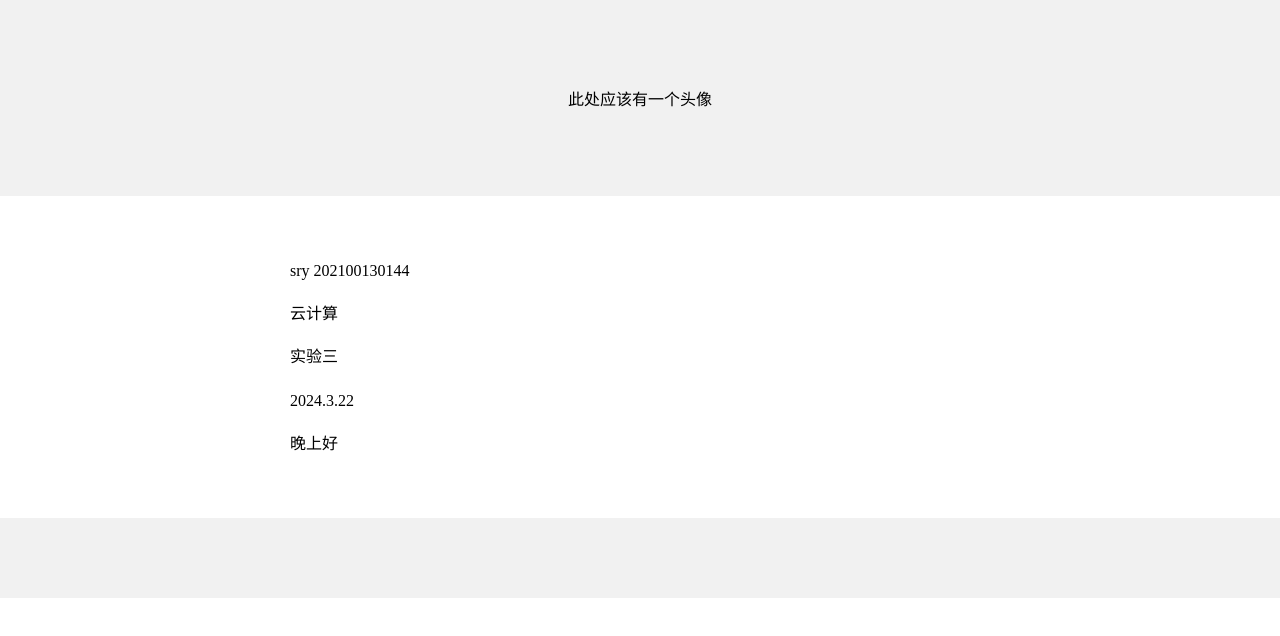
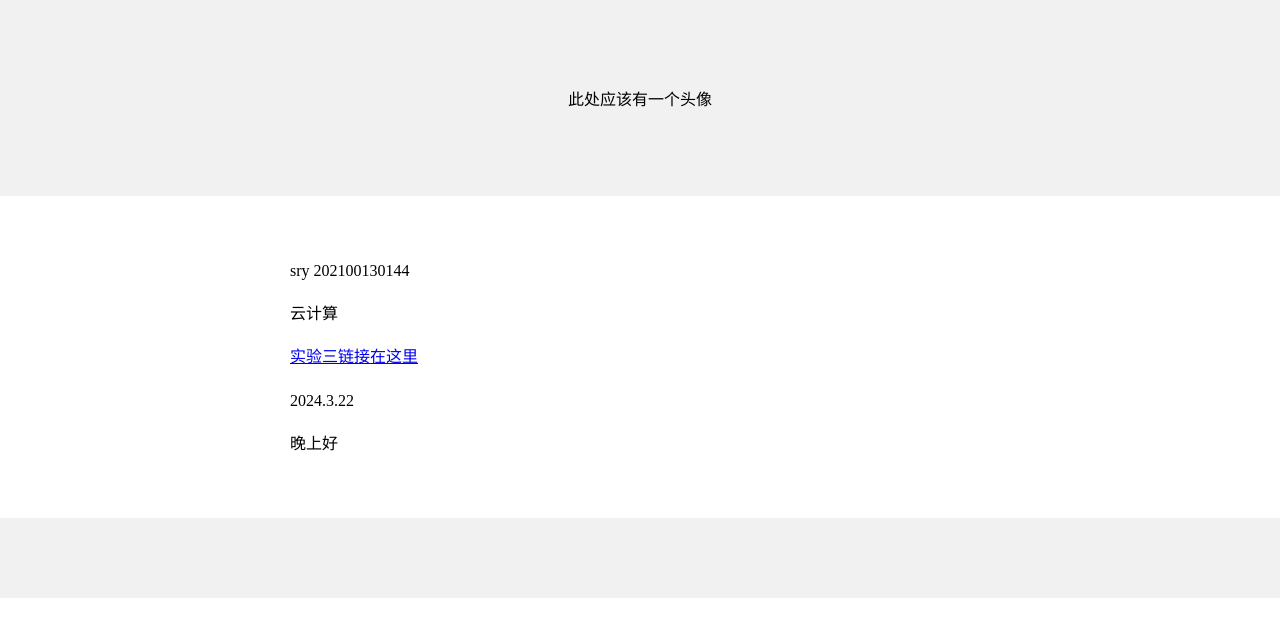
Before and after one commit to shenriri/shenriri, a plain HTML site: page index.html in a window 1280 px wide. Drawn offline with Linux system fonts and the light colour scheme.

Commit message:
Update index.html

```diff
--- a/index.html
+++ b/index.html
@@ -24,7 +24,7 @@
             line-height: 1.7;">
             <p>sry 202100130144</p>
             <p>云计算</p>
-            <p>实验三</p>
+            <a href="lab3.docx">实验三链接在这里</a>
             <p>2024.3.22</p>
             <p>晚上好</p>
         </div>
```
